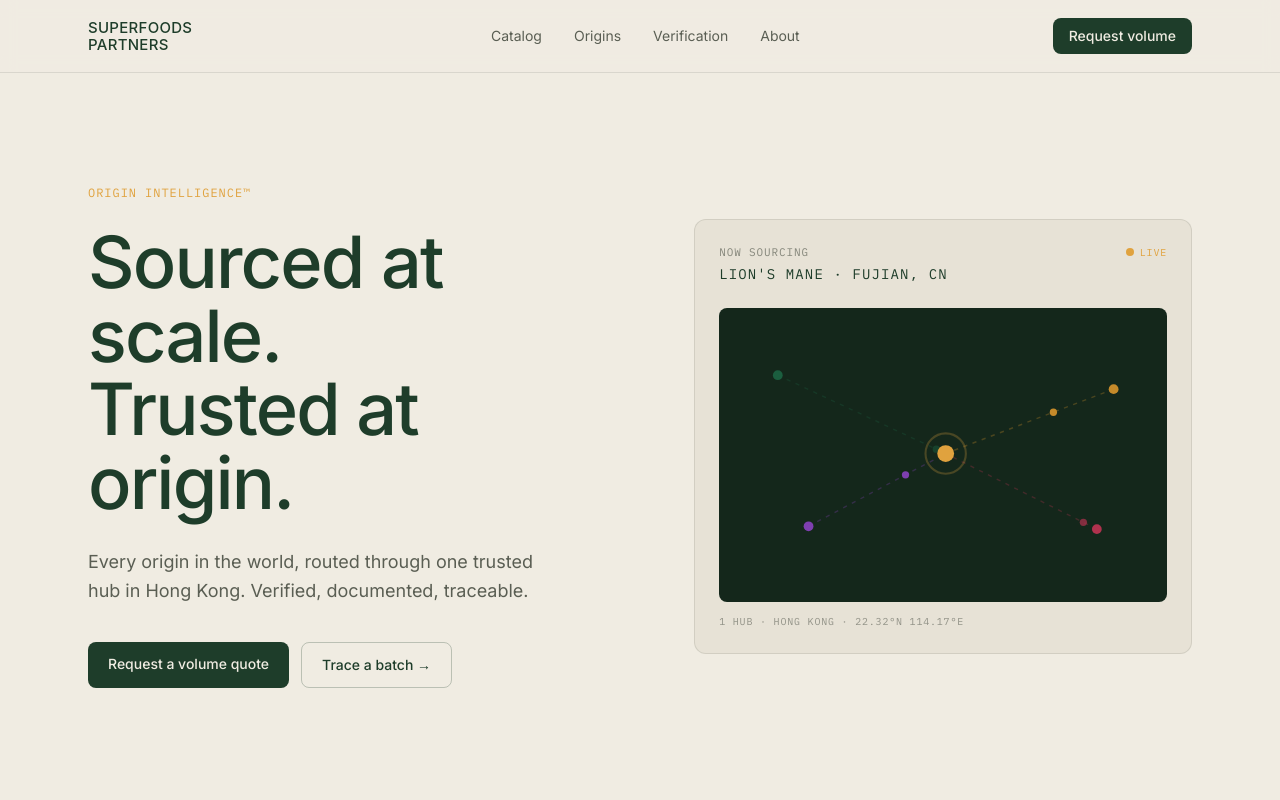
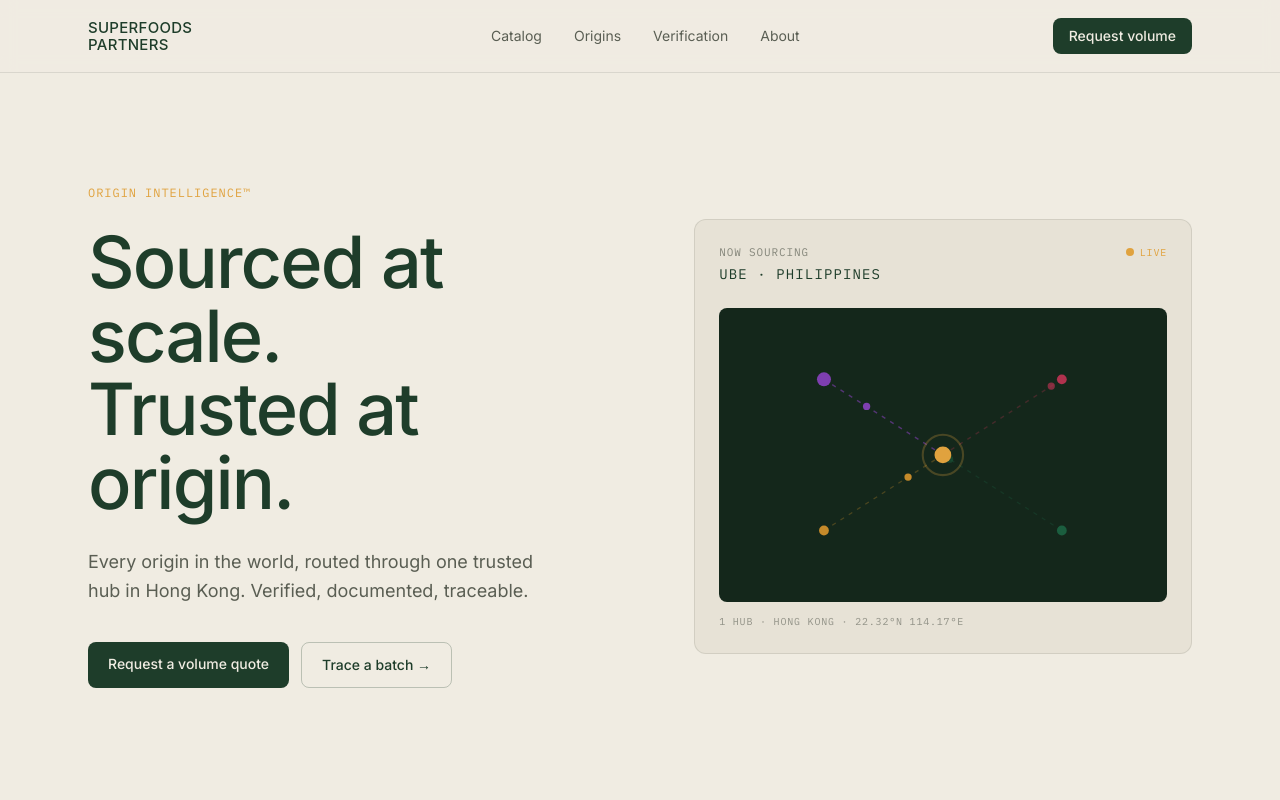
Before and after one commit to lwrampen/superfoods-partners-web-, a Next.js app: page / in a window 1280 px wide. Shown: the top 800 px of the page. Built offline with nearby package versions, Linux system fonts and the light colour scheme.

Commit message:
OriginMap: homepage-kaart uit catalog (één bron) — nodes per land + producten, geen hardcoded lijst meer
Co-Authored-By: Claude Opus 4.8 <noreply@anthropic.com>

```diff
--- a/src/components/OriginMap.tsx
+++ b/src/components/OriginMap.tsx
@@ -2,19 +2,74 @@
 
 import { motion, AnimatePresence } from "motion/react";
 import { useEffect, useState } from "react";
+import { ORIGIN_LIST, productsForOrigin, type Origin } from "@/data/catalog";
 
-const ORIGINS = [
-  { x: 42, y: 48, c: "#1B5E3F", label: "MATCHA · UJI, JP" },
-  { x: 64, y: 156, c: "#7E3FB0", label: "UBE · LUZON, PH" },
-  { x: 282, y: 58, c: "#C58A2A", label: "LION'S MANE · FUJIAN, CN" },
-  { x: 270, y: 158, c: "#B0324E", label: "HIBISCUS · ASWAN, EG" },
-];
-const HUB = { x: 162, y: 104 };
+const HUB = { x: 160, y: 105 };
+
+// Representative colour per country (keyed by SKU country code).
+const COUNTRY_COLOR: Record<string, string> = {
+  JP: "#1B5E3F", // matcha green
+  CN: "#C58A2A", // gold
+  PH: "#7E3FB0", // ube purple
+  EG: "#B0324E", // hibiscus red
+};
+const FALLBACK_COLOR = "#5E8C6A";
+
+// Build the sourcing nodes from the catalogue — one node per country, with the
+// products actually sourced there. Positions are placed on an even ellipse
+// around the hub (stylised, not a literal geo-projection), so adding an origin
+// or country in catalog.ts automatically updates this map. One source of truth.
+type Node = { country: string; cc: string; x: number; y: number; c: string; label: string };
+
+function buildNodes(): Node[] {
+  const order: string[] = [];
+  const groups = new Map<string, Origin[]>();
+  for (const o of ORIGIN_LIST) {
+    if (!groups.has(o.country)) {
+      groups.set(o.country, []);
+      order.push(o.country);
+    }
+    groups.get(o.country)!.push(o);
+  }
+
+  const n = order.length;
+  const rx = 120;
+  const ry = 76;
+
+  return order.map((country, k) => {
+    const origins = groups.get(country)!;
+    const cc = origins[0].countryCode;
+
+    // Unique products sourced from this country, in catalogue order.
+    const prodNames: string[] = [];
+    for (const o of origins) {
+      for (const p of productsForOrigin(o.slug)) {
+        if (!prodNames.includes(p.name)) prodNames.push(p.name);
+      }
+    }
+    const head = prodNames.slice(0, 2).join(", ");
+    const more = prodNames.length > 2 ? ` +${prodNames.length - 2}` : "";
+    const label = `${head}${more} · ${country.toUpperCase()}`;
+
+    // Even ellipse around the hub, starting bottom-right for a balanced spread.
+    const a = ((45 + (k * 360) / n) * Math.PI) / 180;
+    return {
+      country,
+      cc,
+      x: Math.round(HUB.x + rx * Math.cos(a)),
+      y: Math.round(HUB.y + ry * Math.sin(a)),
+      c: COUNTRY_COLOR[cc] ?? FALLBACK_COLOR,
+      label,
+    };
+  });
+}
+
+const NODES = buildNodes();
 
 export function OriginMap() {
   const [i, setI] = useState(0);
   useEffect(() => {
-    const id = setInterval(() => setI((p) => (p + 1) % ORIGINS.length), 2600);
+    const id = setInterval(() => setI((p) => (p + 1) % NODES.length), 2600);
     return () => clearInterval(id);
   }, []);
 
@@ -39,27 +94,33 @@ export function OriginMap() {
             animate={{ y: 0, opacity: 1 }}
             exit={{ y: "-100%", opacity: 0 }}
             transition={{ duration: 0.4, ease: "easeOut" }}
-            className="mono text-sm uppercase text-green"
+            className="mono truncate text-sm uppercase text-green"
           >
-            {ORIGINS[i].label}
+            {NODES[i].label}
           </motion.p>
         </AnimatePresence>
       </div>
 
       <svg viewBox="0 0 320 210" className="mt-5 w-full rounded-lg bg-forest">
-        {ORIGINS.map((o, idx) => (
-          <g key={idx}>
+        {NODES.map((o, idx) => (
+          <g key={o.country}>
             <line
               x1={o.x}
               y1={o.y}
               x2={HUB.x}
               y2={HUB.y}
               stroke={o.c}
-              strokeOpacity={0.3}
+              strokeOpacity={idx === i ? 0.6 : 0.3}
               strokeWidth={1}
               strokeDasharray="3 4"
             />
-            <circle cx={o.x} cy={o.y} r={3.5} fill={o.c} />
+            <circle cx={o.x} cy={o.y} r={idx === i ? 5 : 3.5} fill={o.c} />
+            {idx === i && (
+              <circle cx={o.x} cy={o.y} r={3.5} fill="none" stroke={o.c} strokeWidth={0.6}>
+                <animate attributeName="r" values="4;11" dur="1.6s" repeatCount="indefinite" />
+                <animate attributeName="opacity" values="0.7;0" dur="1.6s" repeatCount="indefinite" />
+              </circle>
+            )}
             <motion.circle
               r={2.6}
               fill={o.c}
```
